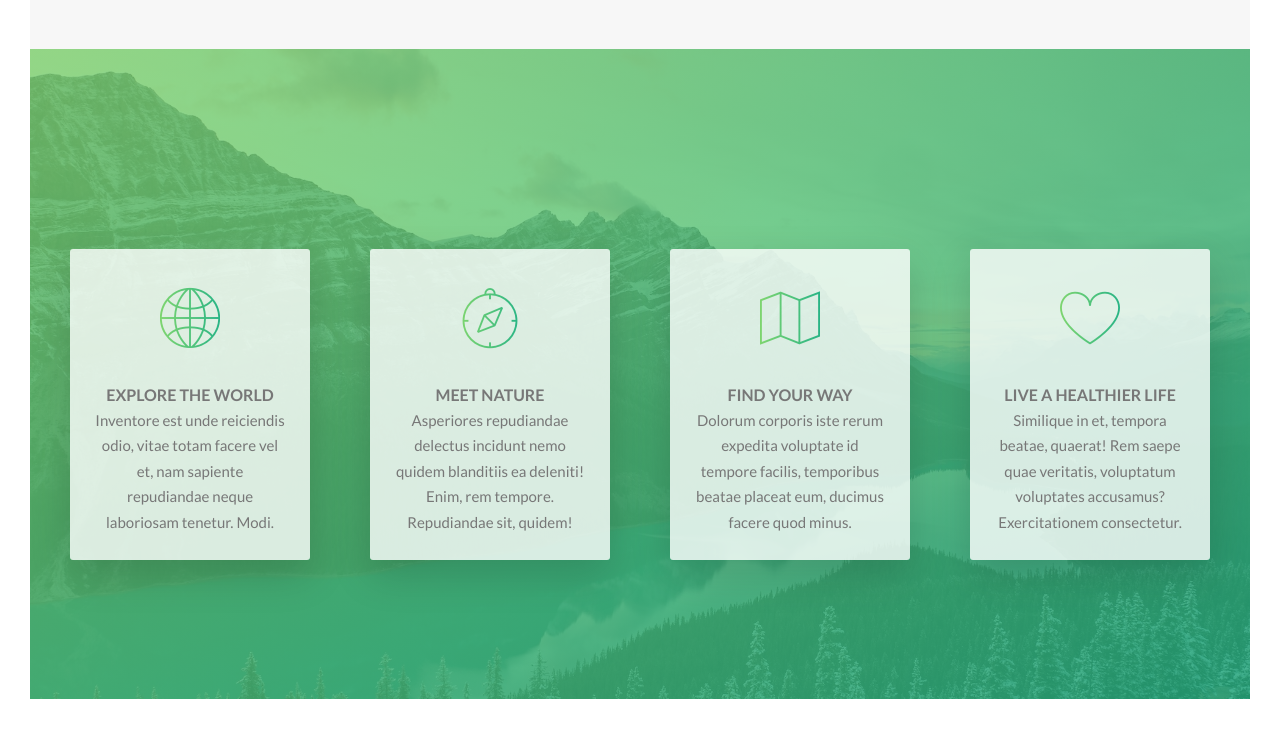
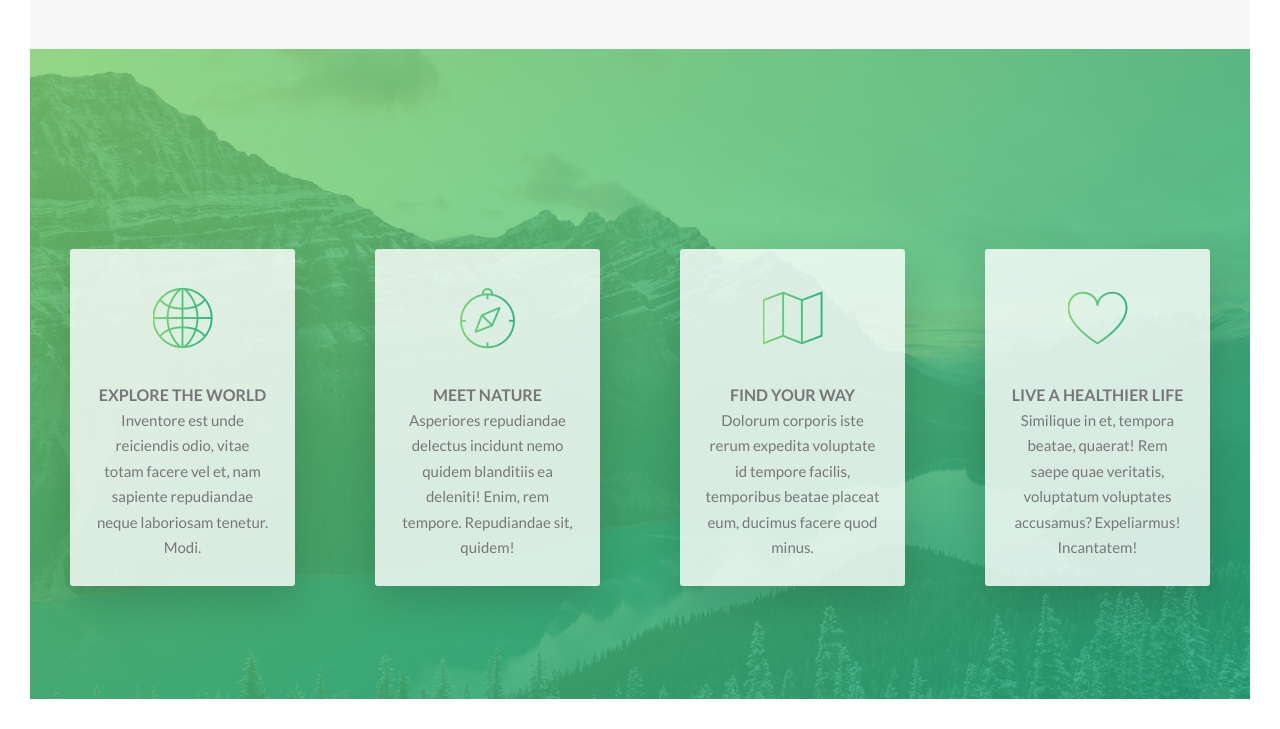
Before and after one commit to allanliebold/scss-tutorial, a website: page index.html in a window 1280 px wide. Shown: the part 1391-2120 px from the top of the page. Drawn offline with Linux system fonts and the light colour scheme.

Commit message:
fixed gutter variable and adjusted text for feature box

```diff
--- a/index.html
+++ b/index.html
@@ -91,7 +91,7 @@
                   <i class="feature-box__icon icon-basic-heart"></i>
                   <h3 class="heading-tertiary u-argin-bottom-small">Live a healthier life</h3>
                   <p class="feature-box__text">
-                    Similique in et, tempora beatae, quaerat! Rem saepe quae veritatis, voluptatum voluptates accusamus? Exercitationem consectetur.
+                    Similique in et, tempora beatae, quaerat! Rem saepe quae veritatis, voluptatum voluptates accusamus? Expeliarmus! Incantatem!
                   </p>
                 </div>
               </div>
--- a/sass/abstracts/_variables.scss
+++ b/sass/abstracts/_variables.scss
@@ -12,7 +12,7 @@ $color-black: #000;
 
 // Grid
 $grid-width: 114rem; // Standard is 1140px rows
-$gutter-vertical: 6rem;
+$gutter-vertical: 8rem;
 $gutter-horizontal: 6rem;
 
 // Font
```
Also changed, not shown: css/style.css.
